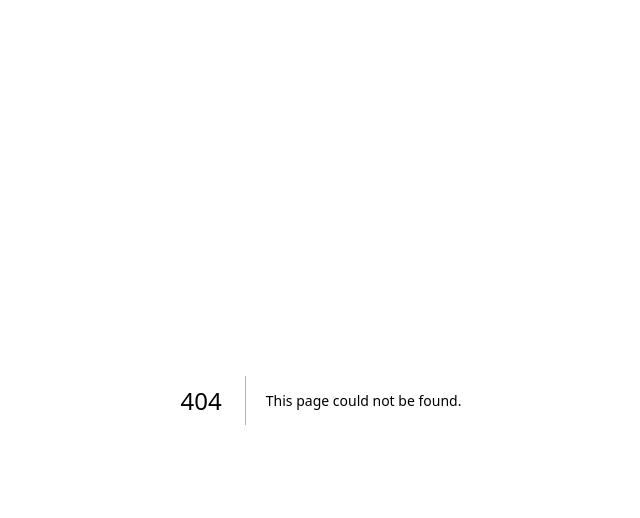
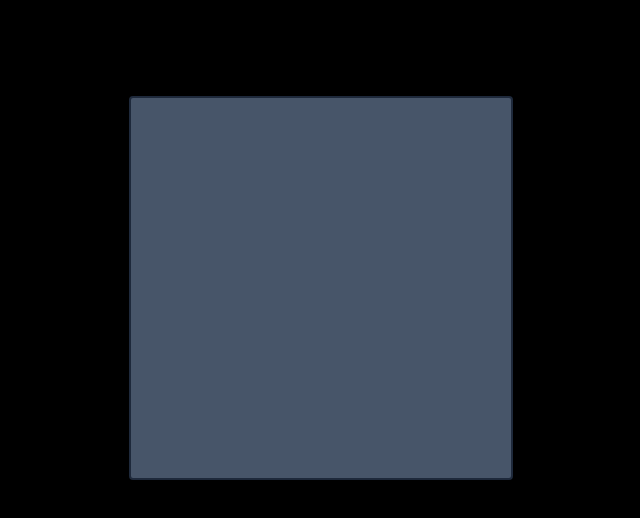
Before and after one commit to sir-george2500/employee_Time_Management_system_fontend, a Next.js app: page /admin-login in a window 1280 px wide. Before the commit this address had no page. Shown: the top 518 px of the page, without its empty margins (319-959 px from the left). Built offline with nearby package versions, Linux system fonts and the light colour scheme.

Commit message:
add admin login

```diff
--- /dev/null
+++ b/app/admin-login/page.js
@@ -0,0 +1,13 @@
+import TimeInBox from '@/components/TimeInBox'
+import Image from 'next/image'
+import Link from 'next/navigation'
+
+export default function Home() {
+  return (
+    <main className="flex min-h-screen flex-col items-center justify-between p-24">
+    <div className='flex justify-center flex-col items-center w-96 h-96 border-2 border-slate-800 rounded bg-slate-600'>
+
+    </div>
+    </main>
+  )
+}
--- a/app/users/table/page.jsx
+++ b/app/users/table/page.jsx
@@ -93,7 +93,7 @@ const Table = () => {
         </thead>
         <tbody>
 
-          {track == true ?(
+          {track == false ?(
           responseData &&
             responseData.users.map((user, index) => (
               <tr
```
